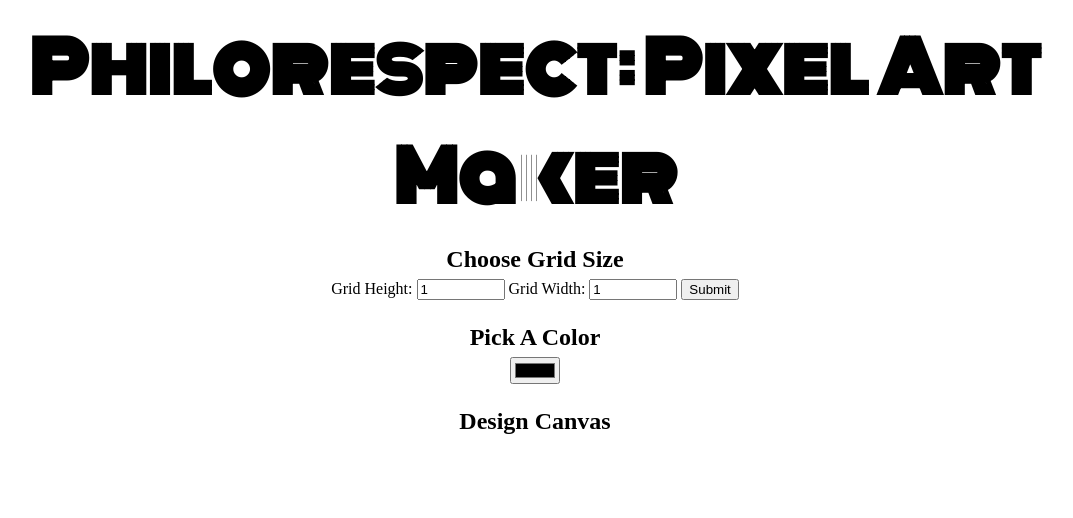
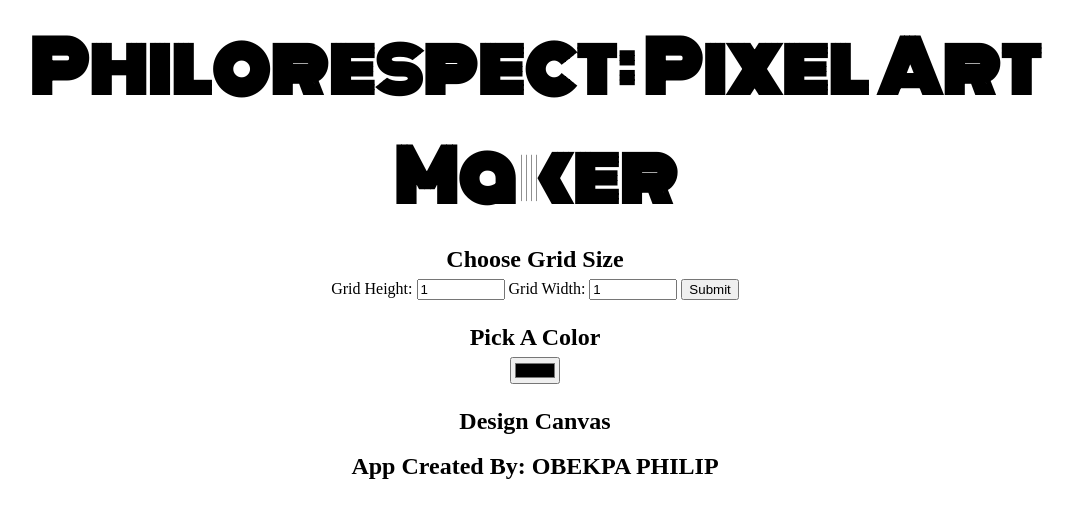
Before and after one commit to Idoma-developer/pixel_art_maker, a plain HTML site: page index.html in a window 1280 px wide. Shown: the whole page, without its empty margins (105-1178 px from the left). Drawn offline with nearby package versions, Linux system fonts and the light colour scheme.

Commit message:
Update index.html

```diff
--- a/index.html
+++ b/index.html
@@ -26,5 +26,9 @@
     <!--<script src= "http://cdnjs.cloudfare.com/ajax/libs/jquery/3.2.1/jquery.min.js"> </script>
 -->
     <script src="designs.js"></script>
+    <footer>
+        <h2> App Created By: OBEKPA PHILIP</h2>
+
+    </footer>
 </body>
 </html>
```
